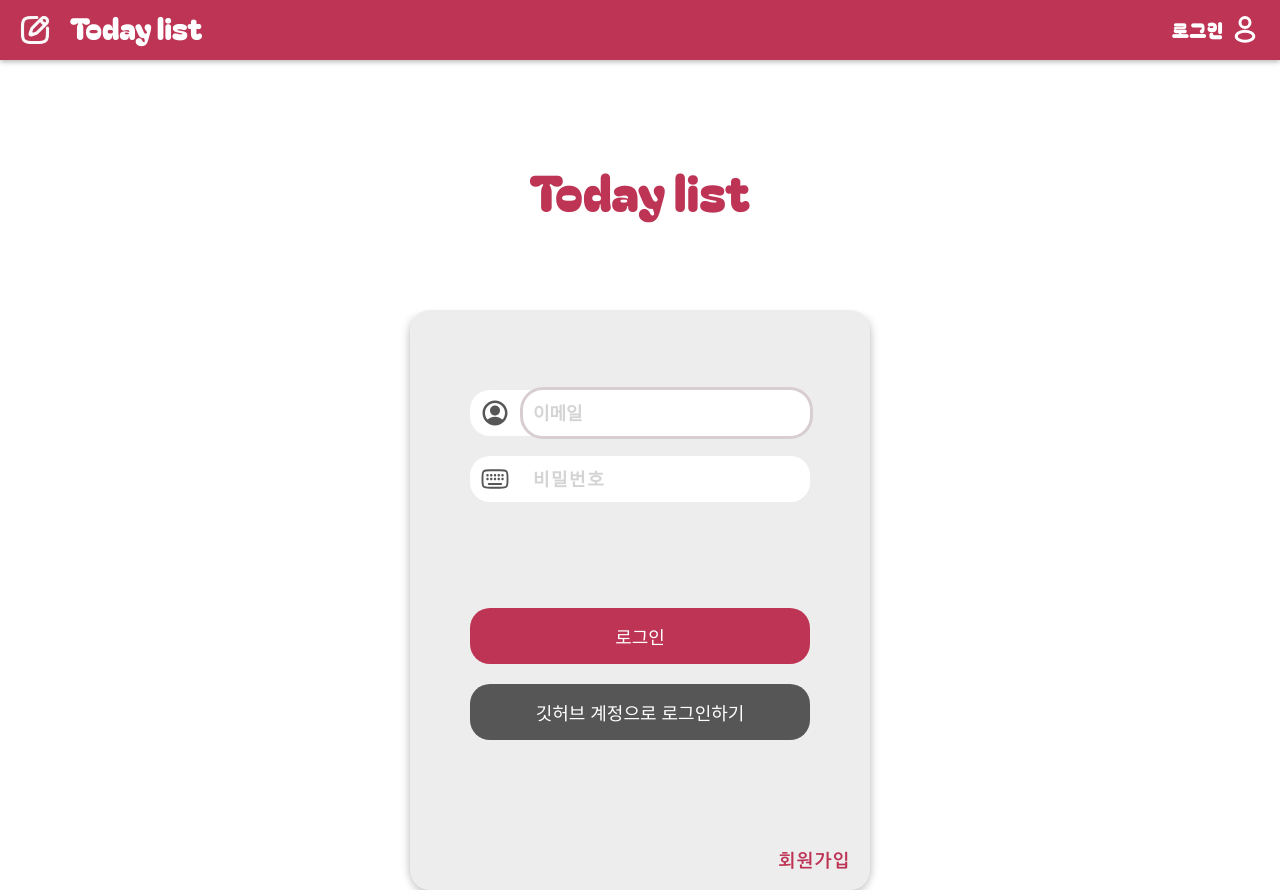
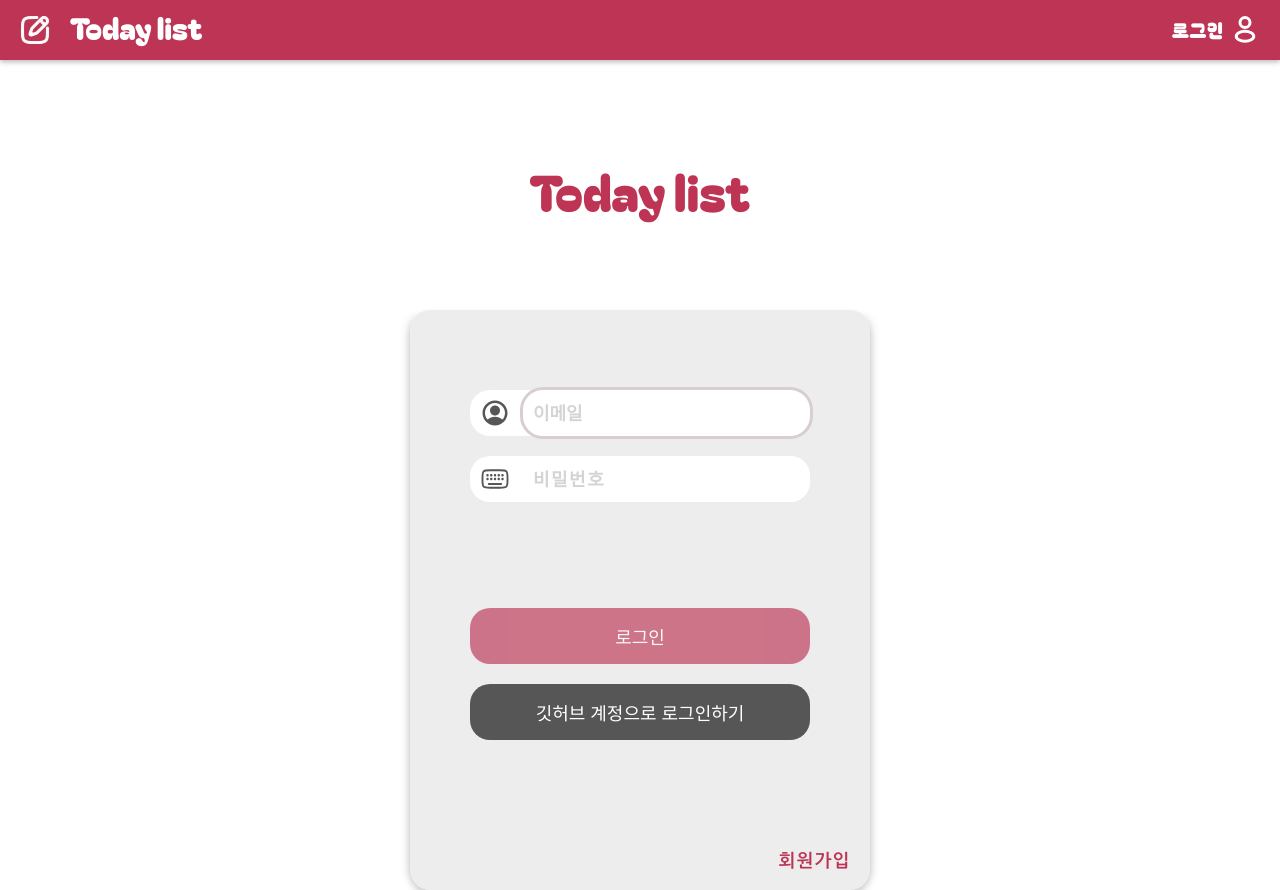
Before and after one commit to jungmyungjin/TodayList, a React (Create React App) app in the folder client/: page /signIn in a window 1280 px wide. Built offline with nearby package versions, Linux system fonts and the light colour scheme; no server answers.

Commit message:
fix : 에러처리 로직 개선

```diff
--- a/client/src/components/Login/Login.module.scss
+++ b/client/src/components/Login/Login.module.scss
@@ -126,3 +126,7 @@
   color: $crimsonRed;
   animation: 0.4s 0s horizontalShaking;
 }
+.LoginForm:invalid .SiteLogin {
+  opacity: 0.65;
+  pointer-events: none;
+}
--- a/client/src/components/Login/Login.tsx
+++ b/client/src/components/Login/Login.tsx
@@ -14,29 +14,28 @@ const Login = () => {
 
   const handleSubmitLogin = async (event: React.FormEvent<HTMLFormElement>) => {
     event.preventDefault();
-
     try {
       const data: any = await fetchLogin({ email, password } as LoginProps);
-
       console.log('로그인 완료', data);
       navigate('/');
     } catch (error: any) {
-      const [status, errorMessage] = [error.response.status, error.message];
+      const [message, detail] = [
+        error.response.data?.message,
+        error.response.data?.detail,
+      ];
 
-      if (status === 400) setLoginErrorReason('가입되지 않은 이메일입니다.');
-      if (status === 401) setLoginErrorReason('비밀번호가 맞지 않습니다.');
-
-      console.log('로그인 실패', status, errorMessage);
+      if (message === 'SignIn denied')
+        setLoginErrorReason('아이디 또는 비밀번호가 일치하지 않습니다.');
     }
   };
   return (
     <div className={styles.Layout}>
       <div className={styles.LoginLayout}>
-        <Link to="/login" className={styles.LoginTitle}>
+        <Link to="/" className={styles.LoginTitle}>
           Today list
         </Link>
-        <form onSubmit={handleSubmitLogin} className={styles.LoginFormLayout}>
-          <div className={styles.LoginForm}>
+        <div className={styles.LoginFormLayout}>
+          <form onSubmit={handleSubmitLogin} className={styles.LoginForm}>
             <div className={styles.LoginInputLayout}>
               {loginErrorReason === '' ? (
                 ''
@@ -55,6 +54,7 @@ const Login = () => {
                   placeholder="이메일"
                   autoFocus
                   onChange={(e) => setEmail(e.target.value)}
+                  required
                 />
               </div>
               <div className={styles.LoginInput}>
@@ -64,6 +64,7 @@ const Login = () => {
                   type="password"
                   placeholder="비밀번호"
                   onChange={(e) => setPassword(e.target.value)}
+                  required
                 />
               </div>
             </div>
@@ -75,8 +76,8 @@ const Login = () => {
                 깃허브 계정으로 로그인하기
               </button>
             </div>
-          </div>
-        </form>
+          </form>
+        </div>
         <Link to="/SignUp" className={styles.SignInButton}>
           회원가입
         </Link>
--- a/client/src/components/SignUp/SignUp.module.scss
+++ b/client/src/components/SignUp/SignUp.module.scss
@@ -92,11 +92,11 @@
     font-size: 18px;
     color: white;
   }
-  .SiteLogin {
-    background-color: $crimsonRed;
+  .SiteBack {
+    background-color: $coalBrown;
   }
   .SignUpLogin {
-    background-color: $coalBrown;
+    background-color: $crimsonRed;
   }
 }
 
--- a/client/src/components/SignUp/SignUp.tsx
+++ b/client/src/components/SignUp/SignUp.tsx
@@ -47,13 +47,17 @@ const SignUp = () => {
         setSignUpErrorReason(validateErrorReason);
       }
     } catch (error: any) {
-      const [status, errorMessage] = [error.response.status, error.message];
-      if (status === 409) setSignUpErrorReason('이미 가입된 이메일입니다.');
-      if (status === 401)
+      const [message, detail] = [
+        error.response.data?.message,
+        error.response.data?.detail,
+      ];
+      if (detail === 'Already Signed Up Email')
+        setSignUpErrorReason('이미 가입된 이메일입니다.');
+      if (message === 'Password validation failed')
         setSignUpErrorReason(
           '비밀번호는 문자, 숫자, 특수문자 포함 8자 이상이여야 합니다. '
         );
-      if (status === 400)
+      if (detail === 'Required data is empty"')
         setSignUpErrorReason('비어있는 입력 필드가 있습니다.');
     }
   };
@@ -121,15 +125,15 @@ const SignUp = () => {
               </div>
             </div>
             <div className={styles.RouteButtons}>
+              <button type="submit" className={styles.SignUpLogin}>
+                가입하기
+              </button>
               <button
                 type="button"
                 onClick={onClickGoBack}
-                className={styles.SiteLogin}
+                className={styles.SiteBack}
               >
                 이전
-              </button>
-              <button type="submit" className={styles.SignUpLogin}>
-                가입하기
               </button>
             </div>
           </form>
```
